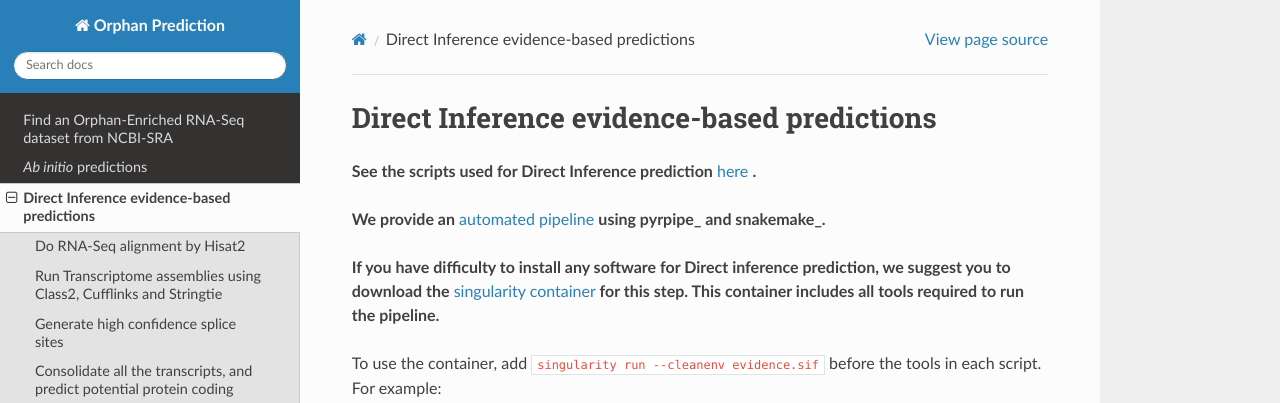
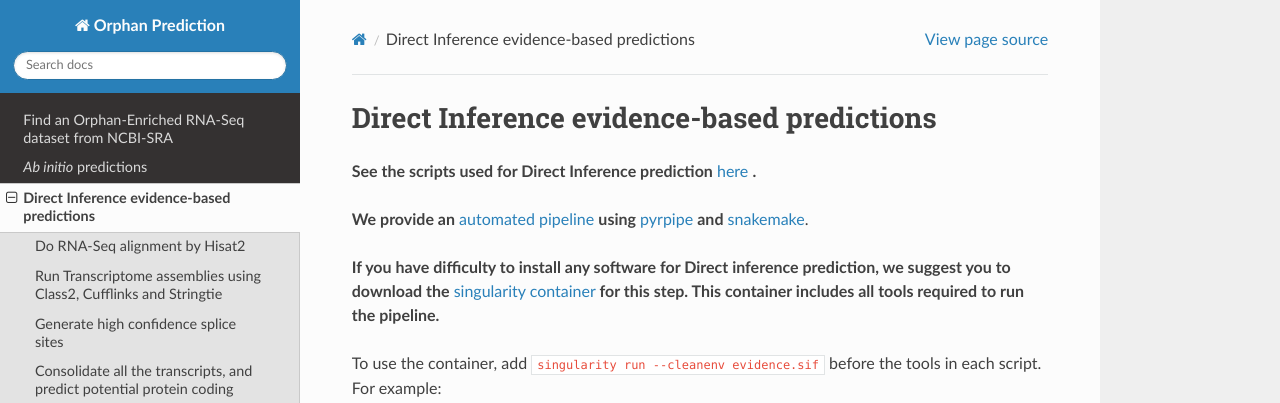
Before and after one commit to eswlab/orphan-prediction, a Sphinx documentation site: the page built from docs/source/3_DirInf.rst, in a window 1280 px wide and 900 px high. Shown: the top 403 px of the window. Built offline with Sphinx 7.4.7 and the Read the Docs theme 2.0.0, drawn with Linux system fonts in a browser that asks for light colours.

```diff
--- a/docs/source/3_DirInf.rst
+++ b/docs/source/3_DirInf.rst
@@ -4,7 +4,7 @@ Direct Inference evidence-based predictions
 
 **See the scripts used for Direct Inference prediction** `here`_ **.**
 
-**We provide an** `automated pipeline`_ **using pyrpipe_ and snakemake_.**
+**We provide an** `automated pipeline`_ **using** pyrpipe_ **and** snakemake_.
 
 **If you have difficulty to install any software for Direct inference prediction, we suggest you to download the** `singularity container`_ **for this step. This container includes all tools required to run the pipeline.**
 
```
